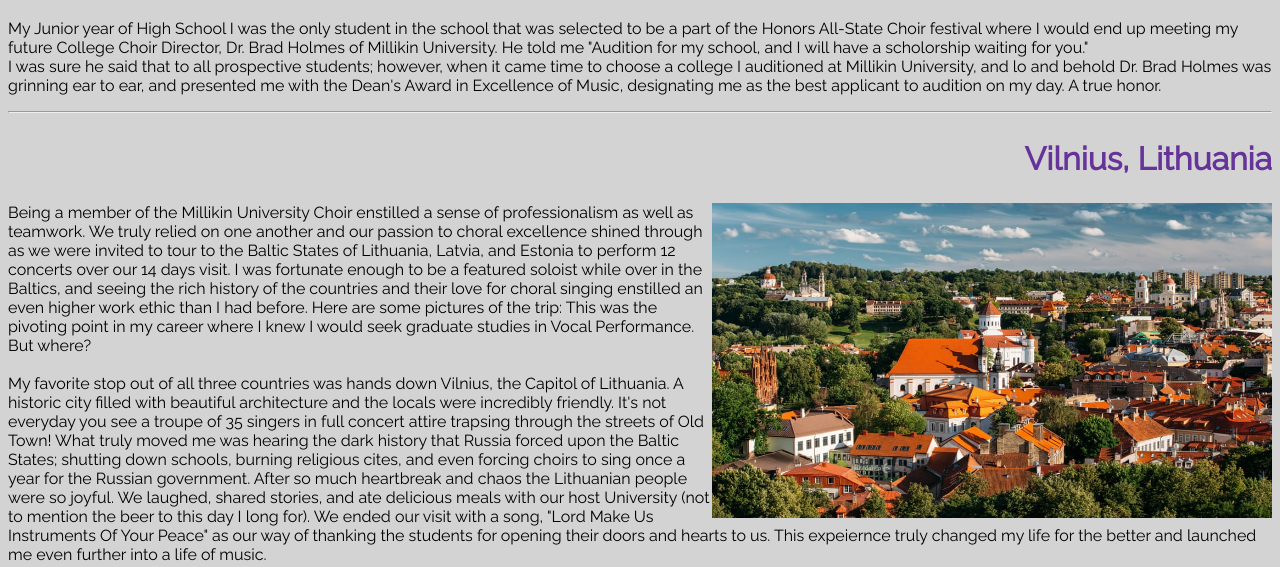
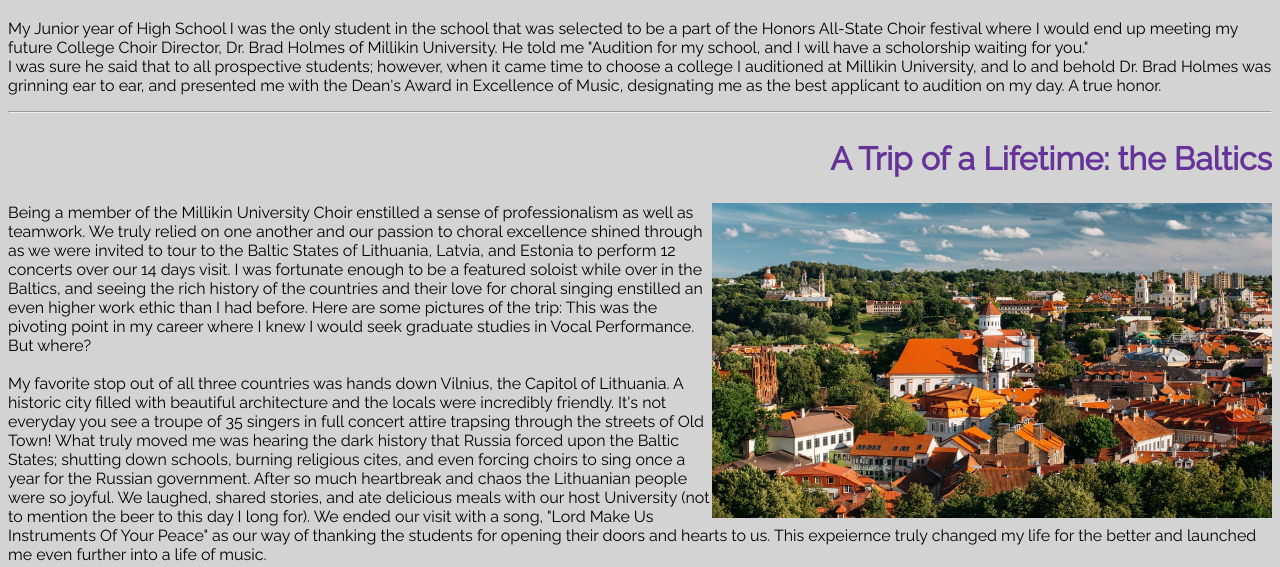
Before and after one commit to hhantak/html_me_something, a plain HTML site: page index.html in a window 1280 px wide. Shown: the part 513-1080 px from the top of the page. Drawn offline with Linux system fonts and the light colour scheme.

Commit message:
changed the wording of the second section... I think this is it!

```diff
--- a/index.html
+++ b/index.html
@@ -53,7 +53,7 @@
             text-align: right;
         }
         </style>
-        <h2 class="trips">Vilnius, Lithuania</h2>
+        <h2 class="trips">A Trip of a Lifetime: the Baltics</h2>
         <img src="./images/Vilnius.jpg" ALIGN="right", alt="Vilnius, Lithuania." width="560" height="315">
 
         <p class="paragraphs">
```
